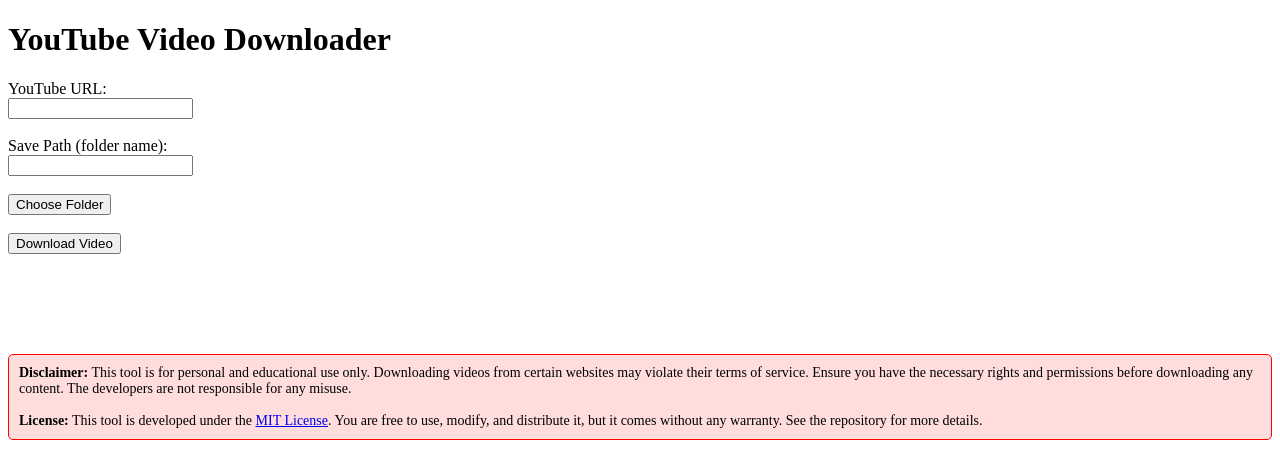
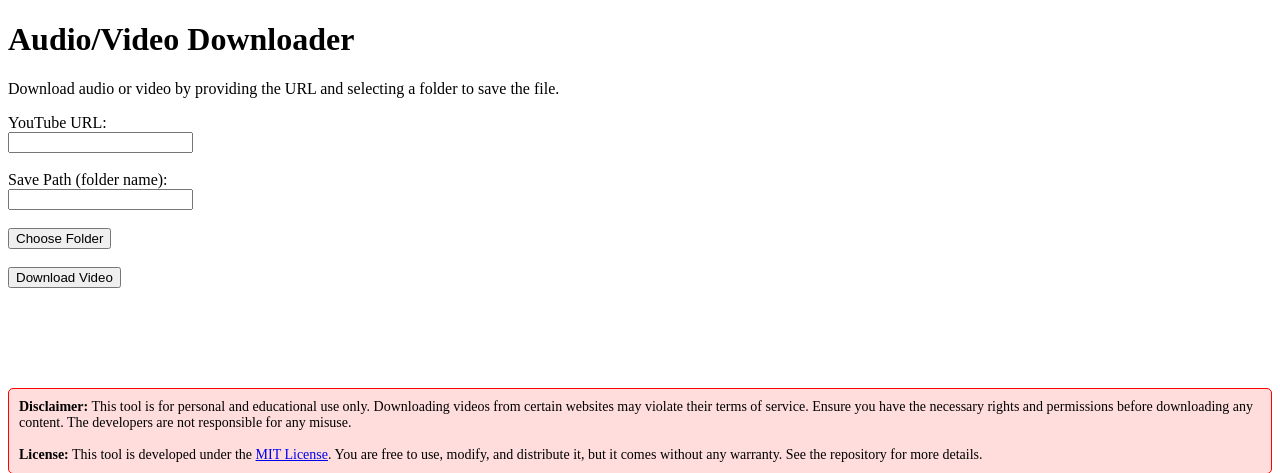
Before and after one commit to MiNiANTDigital/avdownloader, a Flask app: page / in a window 1280 px wide. Shown: the top 473 px of the page. Run offline with Flask 3, Linux system fonts and the light colour scheme.

Commit message:
wee tweaks

```diff
--- a/templates/index.html
+++ b/templates/index.html
@@ -4,7 +4,7 @@
 <head>
     <meta charset="UTF-8">
     <meta name="viewport" content="width=device-width, initial-scale=1.0">
-    <title>Audio Video Video Downloader</title>
+    <title>Audio Video Downloader</title>
     <script>
         async function selectFolder() {
             const options = {
@@ -52,8 +52,8 @@
 </head>
 
 <body>
-    <h1>YouTube Video Downloader</h1>
-
+    <h1>Audio/Video Downloader</h1>
+    <p>Download audio or video by providing the URL and selecting a folder to save the file.</p>
     <form id="download_form" onsubmit="downloadVideo(event)">
         <label for="video_url">YouTube URL:</label><br>
         <input type="text" id="video_url" name="video_url" required><br><br>
```
Also changed, not shown: README.MD.
